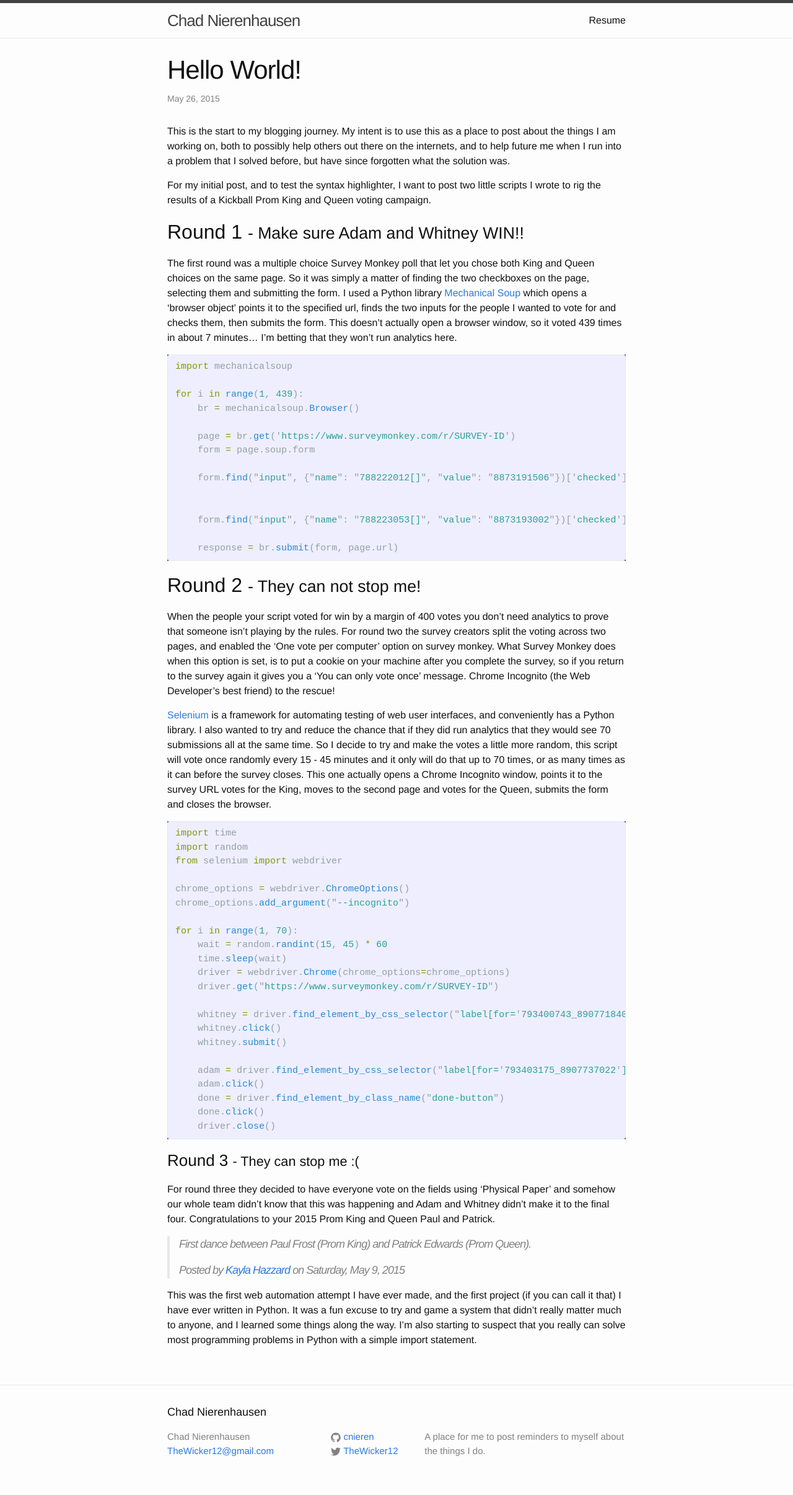
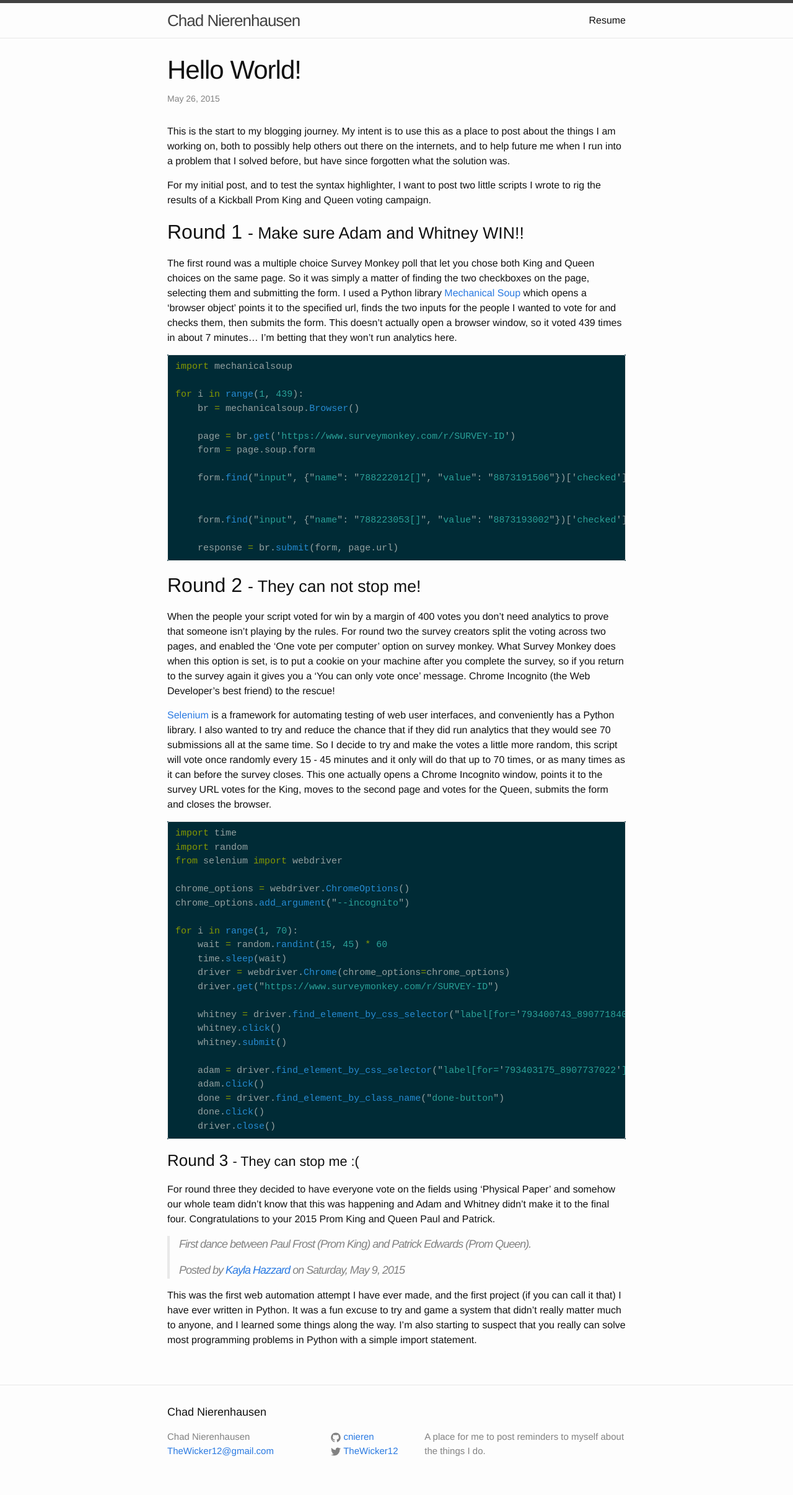
Before and after one commit to cnieren/Blog, a Jekyll site: the page built from site/_posts/2015-05-13-hello-world.markdown, in a window 1280 px wide. Shown: the whole page at 62% size. Built offline with Jekyll 4.4.1, drawn with Linux system fonts in a browser that asks for light colours.

Commit message:
Removed default background-color from <code> and <pre>
elements

```diff
--- a/site/_sass/_base.scss
+++ b/site/_sass/_base.scss
@@ -130,7 +130,6 @@ code {
     font-size: 15px;
     border: 1px solid $grey-color-light;
     border-radius: 3px;
-    background-color: #eef;
 }
 
 code {
```
